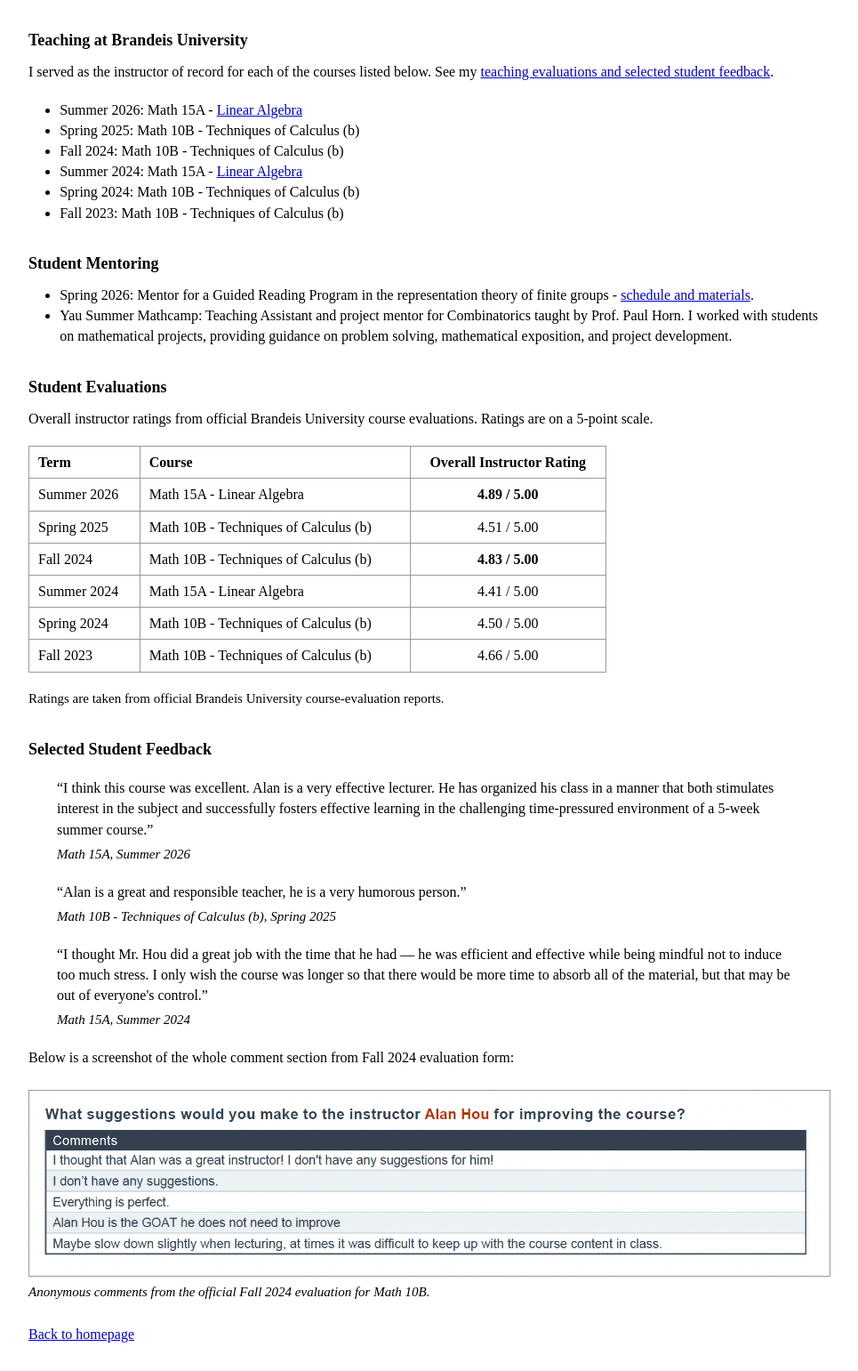
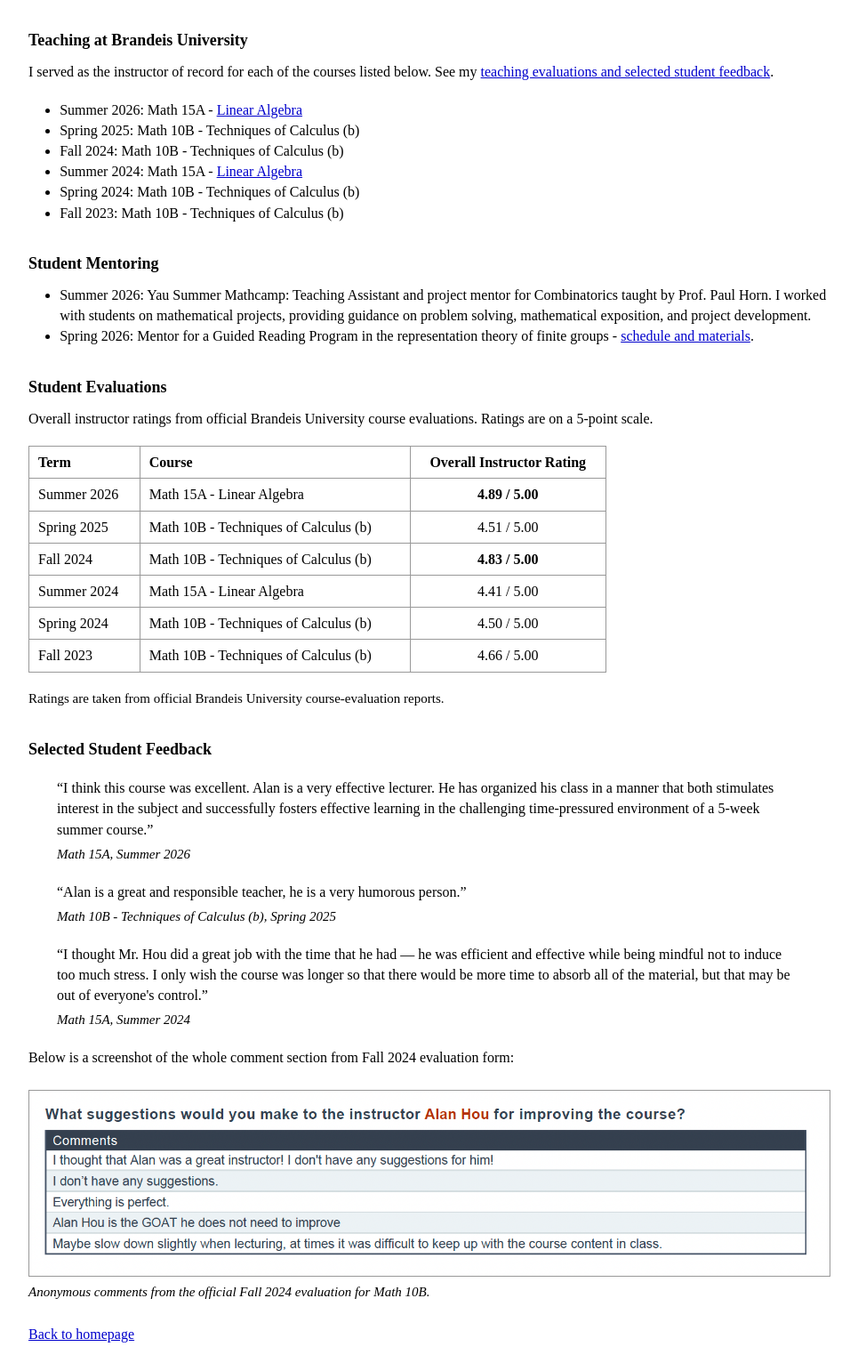
Before and after one commit to axhou/axhou.github.io, a Jekyll site: the page teaching.html, which Jekyll copies as it is, in a window 1280 px wide. Shown: the whole page at 89% size, without its empty margins (8-973 px from the left). Built offline with Jekyll 4.4.1, drawn with Linux system fonts in a browser that asks for light colours.

Commit message:
Add summer 2026 mentoring experience to teaching.html

```diff
--- a/teaching.html
+++ b/teaching.html
@@ -198,18 +198,19 @@
   <h2>Student Mentoring</h2>
 
 <ul>
+     <li>Summer 2026:
+    Yau Summer Mathcamp:
+    Teaching Assistant and project mentor for Combinatorics taught by Prof. Paul Horn. I worked with students on
+    mathematical projects, providing guidance on problem solving,
+    mathematical exposition, and project development.
+  </li>
   <li>
     Spring 2026:
     Mentor for a Guided Reading Program in the representation theory
     of finite groups -
     <a href="./grp2026spring.html">schedule and materials</a>.
   </li>
-   <li>
-    Yau Summer Mathcamp:
-    Teaching Assistant and project mentor for Combinatorics taught by Prof. Paul Horn. I worked with students on
-    mathematical projects, providing guidance on problem solving,
-    mathematical exposition, and project development.
-  </li>
+
 
 </ul>
 
```
